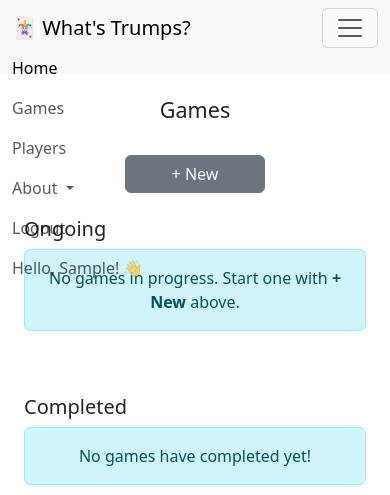
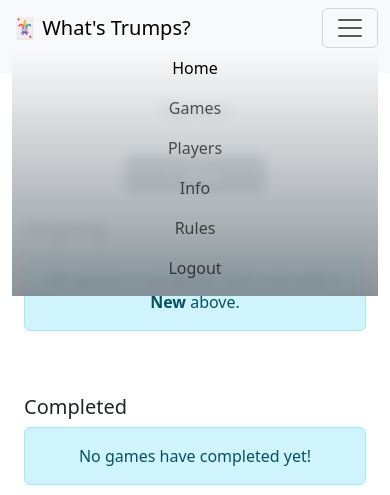
Before and after one commit to richcooper95/predictive-whist, a Django app: page /games/ in a window 390 px wide, after a click that opens the changed part. Shown: the top 495 px of the page. Run offline with Django 4.2, Linux system fonts and the light colour scheme; the visitor is signed in with stand-in values (Sample User, id 1); data that the repository does not hold is empty; some libraries are stand-ins or nearby versions.

Commit message:
Make things more mobile-friendly with navbar CSS tweaks

```diff
--- /dev/null
+++ b/static/css/main.css
@@ -0,0 +1,22 @@
+.collapse.navbar-collapse.show,
+.navbar-collapse.collapsing {
+    background-color: rgb(255, 255, 255, 0.4) !important;
+    backdrop-filter: blur(5.5px);
+    text-align: center;
+    background: linear-gradient(
+        rgba(var(--bs-light-rgb), 0.8),
+        rgba(var(--bs-secondary-rgb), 0.8)
+    );
+}
+
+.navbar-toggler:focus {
+    box-shadow: none !important;
+    text-decoration: none;
+}
+
+.dropdown-menu.show {
+    background-color: rgb(255, 255, 255, 0.4) !important;
+    backdrop-filter: blur(5.5px);
+    text-align: center;
+    background: rgba(var(--bs-light-rgb), 0.8);
+}
--- a/templates/base.html
+++ b/templates/base.html
@@ -6,6 +6,7 @@
       {% load bootstrap5 %}
       {% bootstrap_css %}
       {% bootstrap_javascript %}
+      <link rel="stylesheet" href="{% static 'css/main.css' %}">
       <script src="https://ajax.googleapis.com/ajax/libs/jquery/3.7.0/jquery.min.js"></script>
       <link href="{% static 'fontawesomefree/css/fontawesome.css' %}" rel="stylesheet" type="text/css">
       <link href="{% static 'fontawesomefree/css/brands.css' %}" rel="stylesheet" type="text/css">
@@ -14,7 +15,7 @@
     </head>
 
     <body>
-      <nav class="navbar navbar-expand-lg navbar-light bg-light sticky-top" style="height: 73px">
+      <nav class="navbar navbar-expand-sm navbar-light bg-light sticky-top" style="height: 73px">
         <div class="container-fluid">
           <a class="navbar-brand" href="{% url 'home' %}">🃏 What's Trumps?</a>
           <button class="navbar-toggler" type="button" data-bs-toggle="collapse" data-bs-target="#navbarSupportedContent" aria-controls="navbarSupportedContent" aria-expanded="false" aria-label="Toggle navigation">
@@ -39,14 +40,11 @@
                 </li> {% endcomment %}
               {% endif %}
 
-              <li class="nav-item dropdown">
-                <a class="nav-link dropdown-toggle" href="#" id="navbarDropdown" role="button" data-bs-toggle="dropdown" aria-expanded="false">
-                  About
-                </a>
-                <ul class="dropdown-menu" aria-labelledby="navbarDropdown">
-                  <li><a class="dropdown-item" href="{% url 'info' %}">Info</a></li>
-                  <li><a class="dropdown-item" href="{% url 'rules' %}">Rules</a></li>
-                </ul>
+              <li class="nav-item">
+                <a class="nav-link" href="{% url 'info' %}">Info</a>
+              </li>
+              <li class="nav-item">
+                <a class="nav-link" href="{% url 'rules' %}">Rules</a>
               </li>
 
               {% if user.is_authenticated %}
@@ -62,11 +60,6 @@
                 </li>
               {% endif %}
             </ul>
-            {% if user.is_authenticated %}
-              <span class="navbar-text">
-                Hello, {{ user.first_name }}! 👋
-              </span>
-            {% endif %}
           </div>
         </div>
       </nav>
```
